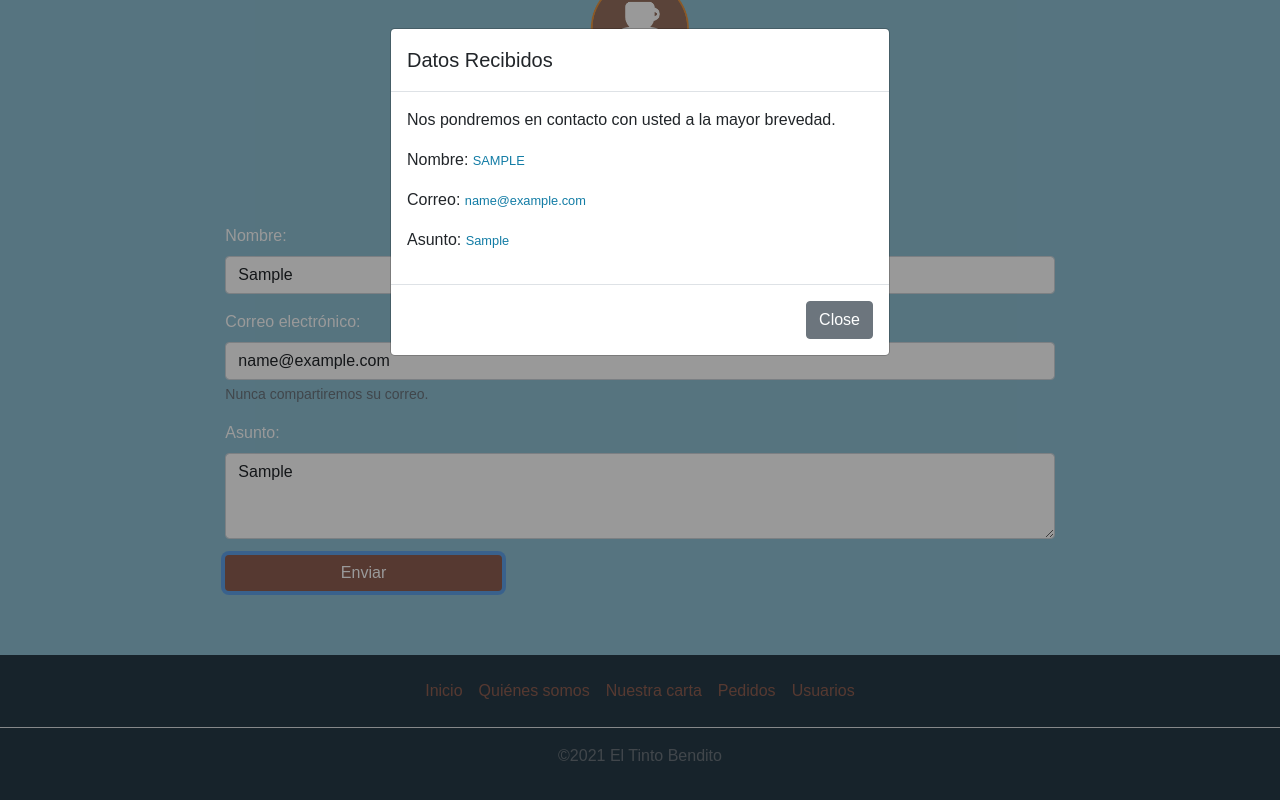
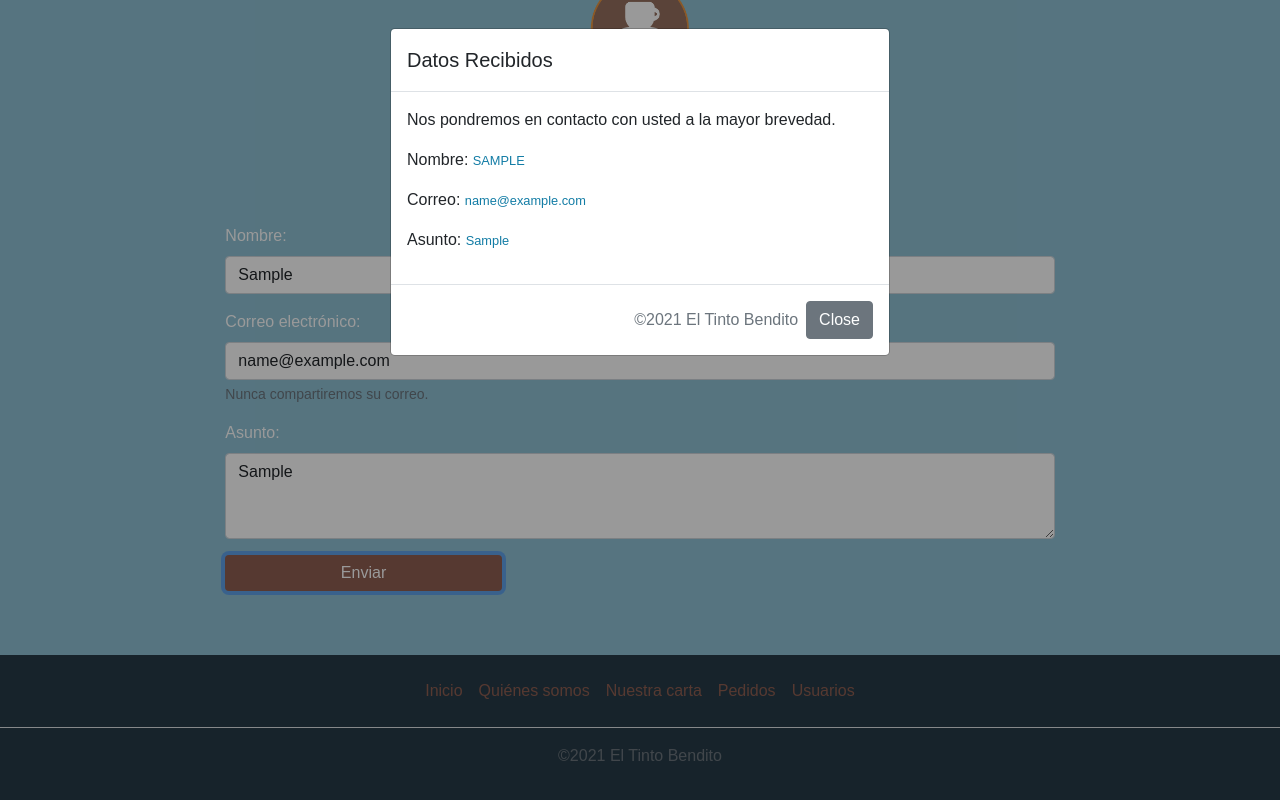
Before and after one commit to odpinerosh/benditotin, a plain HTML site: page index.html in a window 1280 px wide. Both pictures are taken after typing "Sample", "name@example.com", "Sample" into the empty fields and a click on the button "Enviar". Shown: the part 636-1436 px from the top of the page. Drawn offline with nearby package versions, Linux system fonts and the light colour scheme; a web font is replaced by a local one.

Commit message:
refactor: modal footer

```diff
--- a/index.html
+++ b/index.html
@@ -25,6 +25,7 @@
             <p>Asunto: <span class = "mod-span" id="mod-asun"></span></p>
           </div>
           <div class="modal-footer">
+            <p class="text-center text-muted">©<span id="txtFechaMod"></span> El Tinto Bendito</p>
             <button type="button" class="btn btn-secondary" id="btnClose">Close</button>
           </div>
         </div>
--- a/index.js
+++ b/index.js
@@ -17,6 +17,7 @@ const btnClose = getElement('#btnClose');
 const modNom = getElement('#mod-nom');
 const modMail = getElement('#mod-mail');
 const modAsun = getElement('#mod-asun');
+const txtFechaMod = getElement('#txtFechaMod');
 const winModal = document.getElementById('modal')
 
 
@@ -30,6 +31,7 @@ btnClose.addEventListener('click', () => {
 btnEnviar.addEventListener('click', (ev)=> {
     ev.preventDefault();
     winModal.classList.toggle('visible');
+    txtFechaMod.textContent = fechaActual;
     modNom.textContent = txtNombre.value.toUpperCase();
     modMail.textContent = txtEmail.value;
     modAsun.textContent = txtAsunto.value;
```
